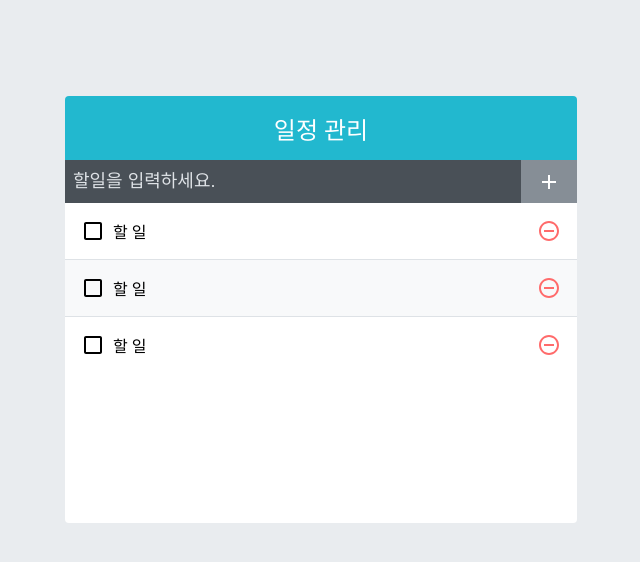
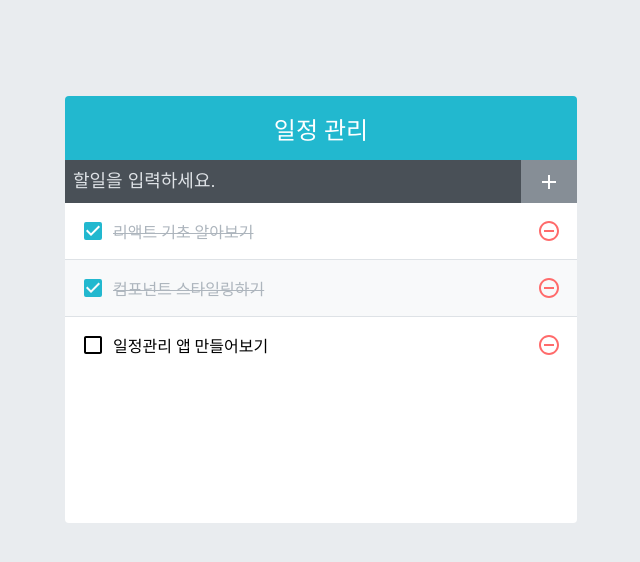
Before and after one commit to dgkim-bsg/reactex, a React app in the folder todo-app/: page / in a window 1280 px wide. Shown: the top 562 px of the page, without its empty margins (319-959 px from the left). Built offline with nearby package versions, Linux system fonts and the light colour scheme.

Commit message:
일정관리 소스 추가

```diff
--- a/todo-app/src/App.js
+++ b/todo-app/src/App.js
@@ -1,13 +1,38 @@
-import React from "react";
+import React, { useState, useRef, useCallback } from "react";
 import TodoTemplate from "./components/TodoTemplate";
 import TodoInsert from "./components/TodoInsert";
 import TodoList from "./components/TodoList";
 
 const App = () => {
+    const [todos, setTodos] = useState([
+        { id: 1, text: "리액트 기초 알아보기", checked: true },
+        { id: 2, text: "컴포넌트 스타일링하기", checked: true },
+        { id: 3, text: "일정관리 앱 만들어보기", checked: false },
+    ]);
+    const nextId = useRef(4); //ref 를 사용하여 변수 담기
+
+    const onInsert = useCallback(
+        (text) => {
+            const todo = {
+                id: nextId.current,
+                text,
+                checked: false,
+            };
+            setTodos(todos.concat(todo));
+            nextId.current += 1; //nextId 1씩 더하기
+        },
+        [todos]
+    );
+    const onRemove = useCallback(
+        (id) => {
+            setTodos(todos.filter((todo) => todo.id !== id));
+        },
+        [todos]
+    );
     return (
         <TodoTemplate>
-            <TodoInsert />
-            <TodoList />
+            <TodoInsert onInsert={onInsert} />
+            <TodoList todos={todos} onRemove={onRemove} />
         </TodoTemplate>
     );
 };
--- a/todo-app/src/components/TodoInsert.js
+++ b/todo-app/src/components/TodoInsert.js
@@ -1,11 +1,28 @@
-import React from "react";
+import React, { useState, useCallback } from "react";
 import { MdAdd } from "react-icons/md";
 import "./TodoInsert.scss";
 
-const TodoInsert = () => {
+const TodoInsert = ({ onInsert }) => {
+    const [value, setValue] = useState("");
+    const onChange = useCallback((e) => {
+        setValue(e.target.value);
+    }, []);
+    const onSubmit = useCallback(
+        (e) => {
+            onInsert(value);
+            setValue(""); //value값 초기화
+
+            e.preventDefault(); //submit 실행시 웹페이지 새로고침 방지
+        },
+        [onInsert, value]
+    );
     return (
-        <form className="TodoInsert">
-            <input placeholder="할일을 입력하세요." />
+        <form className="TodoInsert" onSubmit={onSubmit}>
+            <input
+                placeholder="할일을 입력하세요."
+                value={value}
+                onChange={onChange}
+            />
             <button type="submit">
                 <MdAdd />
             </button>
--- a/todo-app/src/components/TodoList.js
+++ b/todo-app/src/components/TodoList.js
@@ -2,12 +2,12 @@
 import TodoListItem from "./TodoListItem";
 import "./TodoList.scss";
 
-const TodoList = () => {
+const TodoList = ({ todos, onRemove }) => {
     return (
         <div className="TodoList">
-            <TodoListItem />
-            <TodoListItem />
-            <TodoListItem />
+            {todos.map((todo) => (
+                <TodoListItem todo={todo} key={todo.id} onRemove={onRemove}/>
+            ))}
         </div>
     );
 };
--- a/todo-app/src/components/TodoListItem.js
+++ b/todo-app/src/components/TodoListItem.js
@@ -4,16 +4,18 @@
     MdCheckBox,
     MdRemoveCircleOutline,
 } from "react-icons/md";
+import cn from "classnames";
 import "./TodoListItem.scss";
 
-const TodoListItem = () => {
+const TodoListItem = ({ todo, onRemove }) => {
+    const { id, text, checked } = todo;
     return (
         <div className="TodoListItem">
-            <div className="checkbox" >
-                <MdCheckBoxOutlineBlank />
-                <div className="text">할 일</div>
+            <div className={cn("checkbox", { checked })}>
+                {checked ? <MdCheckBox /> : <MdCheckBoxOutlineBlank />}
+                <div className="text">{text}</div>
             </div>
-            <div className="remove">
+            <div className="remove" onClick={() => onRemove(id)}>
                 <MdRemoveCircleOutline />
             </div>
         </div>
```
